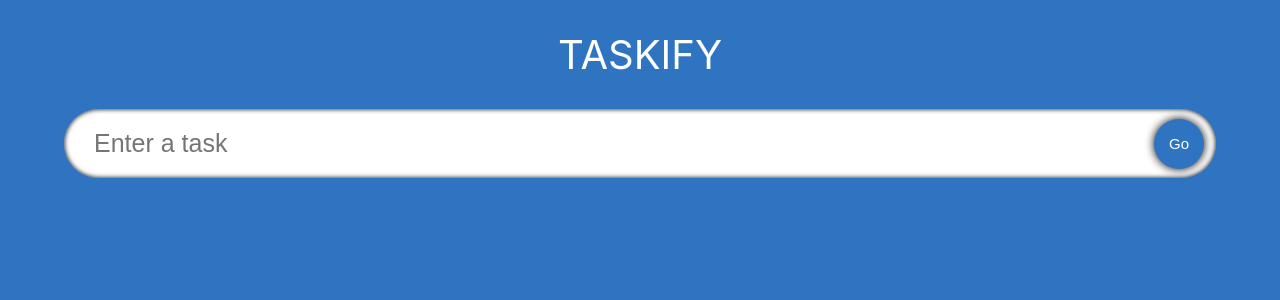
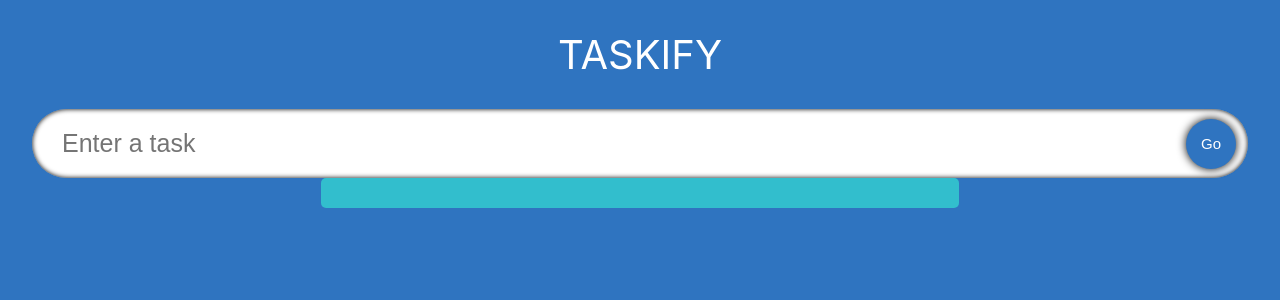
Before and after one commit to bxxmi/todolist-typescript, a React (Create React App) app: page / in a window 1280 px wide. Shown: the top 300 px of the page. Built offline with nearby package versions, Linux system fonts and the light colour scheme.

Commit message:
style: add styling

```diff
--- a/src/components/styles.css
+++ b/src/components/styles.css
@@ -1,6 +1,6 @@
 .input {
   display: flex;
-  width: 90%;
+  width: 95%;
   position: relative;
   align-items: center;
 }
@@ -44,20 +44,40 @@
   box-shadow: 0 0 5px black;
 }
 
+.container {
+  display: flex;
+  width: 95%;
+  margin-top: 10px;
+  justify-content: space-between;
+  align-items: flex-start;
+}
+
 .todos {
   display: flex;
-  justify-content: space-evenly;
-  width: 90%;
-  flex-wrap: wrap;
+  width: 47.5%;
+  flex-direction: column;
+  padding: 15px;
+  border-radius: 5px;
+  background-color: rgb(50, 190, 205);
+}
+
+.todos_heading {
+  font-size: 30px;
+  color: white;
 }
 
 .todos_single {
   display: flex;
-  width: 29.5%;
   border-radius: 5px;
   padding: 20px;
   margin-top: 15px;
   background-color: orange;
+  transition: 0.2s;
+}
+
+.todos_single:hover {
+  box-shadow: 0 0 5px black;
+  transform: scale(1.03);
 }
 
 .todos_single_text {
@@ -77,9 +97,9 @@
   cursor: pointer;
 }
 
-@media (max-width: 1200px) {
-  .todo_single {
-    width: 40%;
+@media (max-width: 1100px) {
+  .todos {
+    width: 45%;
   }
 }
 
@@ -90,9 +110,15 @@
 
   .todos {
     width: 95%;
+    margin-bottom: 10px;
   }
 
-  .todos_single {
-    width: 100%;
+  .container {
+    width: 95%;
+    flex-direction: column;
   }
 }
+
+.remove {
+  background-color: rgb(235, 103, 80);
+}
```
